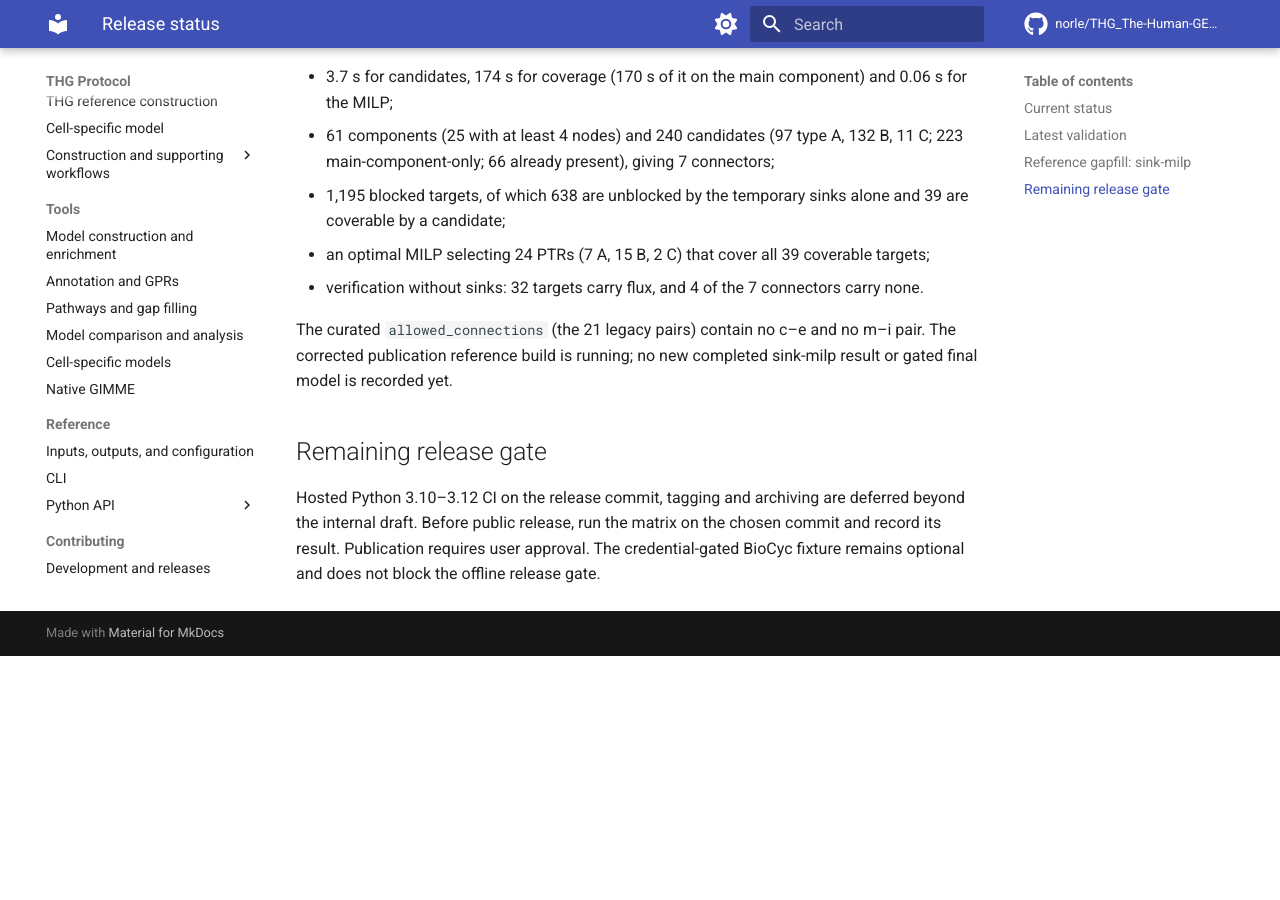
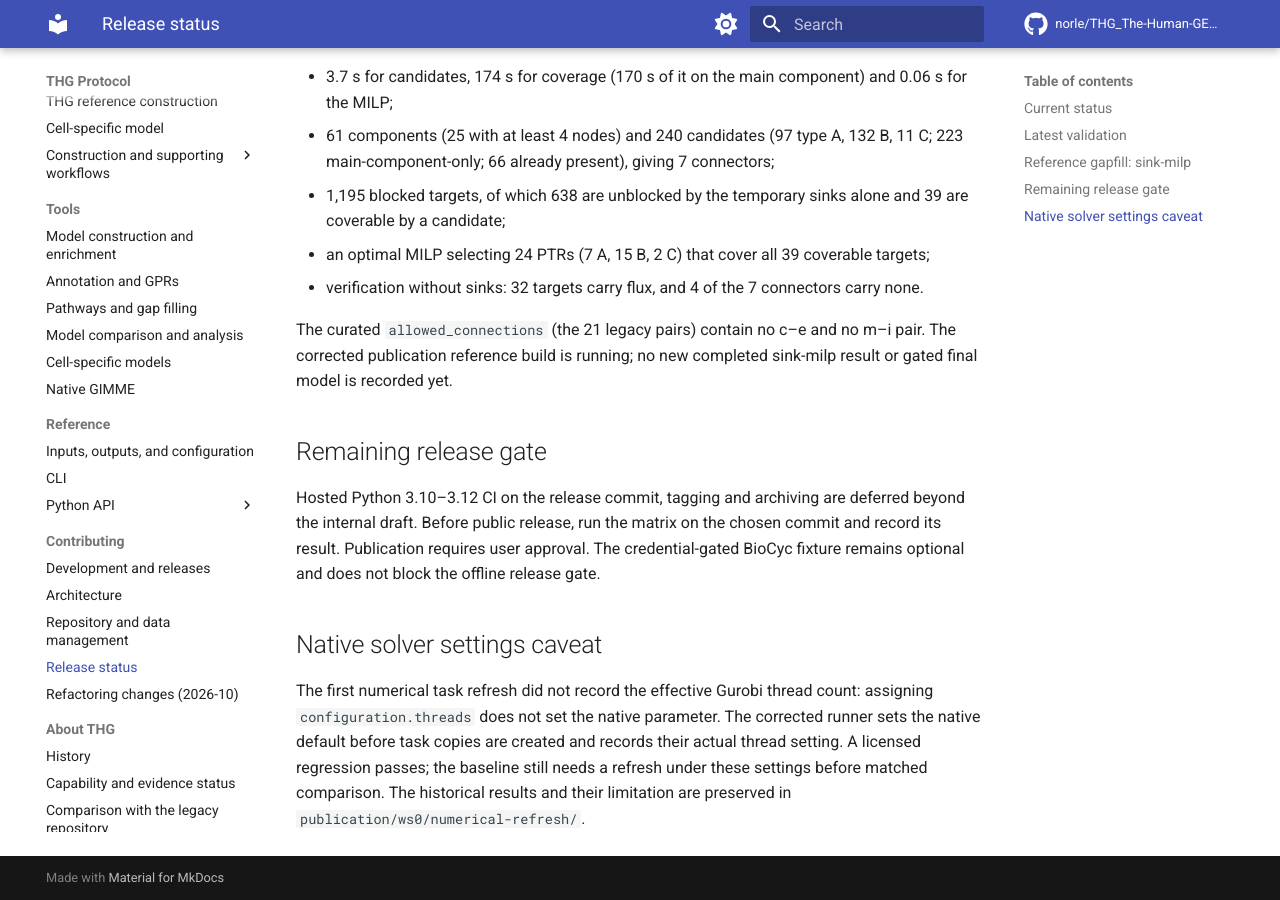
Before and after one commit to norle/THG_The-Human-GEM-protocol-standalone, an MkDocs documentation site: the page built from docs/contributing/release-status.md, in a window 1280 px wide and 900 px high, scrolled down 1529 px. Built offline with MkDocs 1.6.1 and Material for MkDocs 9.7.7, drawn with Linux system fonts in a browser that asks for light colours; comment, search, counter and statistics services are not loaded; before the commit the page ends 2185 px from its top, so only the background shows below that.

Commit message:
publication(ws7): document native-thread limitation and Figure 1

```diff
--- a/docs/contributing/release-status.md
+++ b/docs/contributing/release-status.md
@@ -84,3 +84,13 @@ Hosted Python 3.10–3.12 CI on the release commit, tagging and archiving are
 deferred beyond the internal draft. Before public release, run the matrix on
 the chosen commit and record its result. Publication requires user approval. The credential-gated
 BioCyc fixture remains optional and does not block the offline release gate.
+
+## Native solver settings caveat
+
+The first numerical task refresh did not record the effective Gurobi thread
+count: assigning `configuration.threads` does not set the native parameter.
+The corrected runner sets the native default before task copies are created
+and records their actual thread setting. A licensed regression passes; the
+baseline still needs a refresh under these settings before matched comparison.
+The historical results and their limitation are preserved in
+`publication/ws0/numerical-refresh/`.
```
Also changed, not shown: docs/protocol/implementation-status.md (+3 -1 lines), publication/README.md (+9 -2 lines), publication/manuscript/draft.md (+14 -1 lines).
